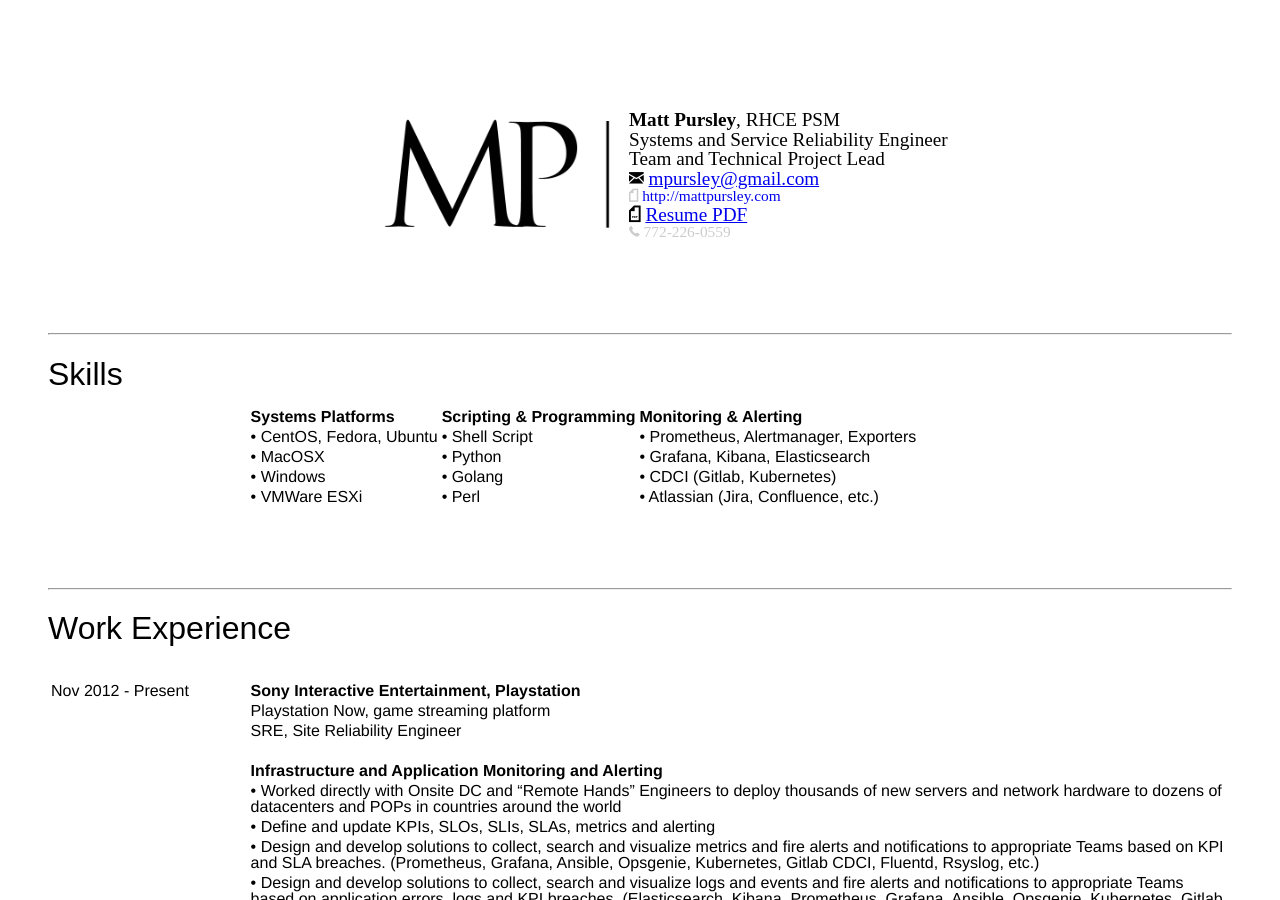
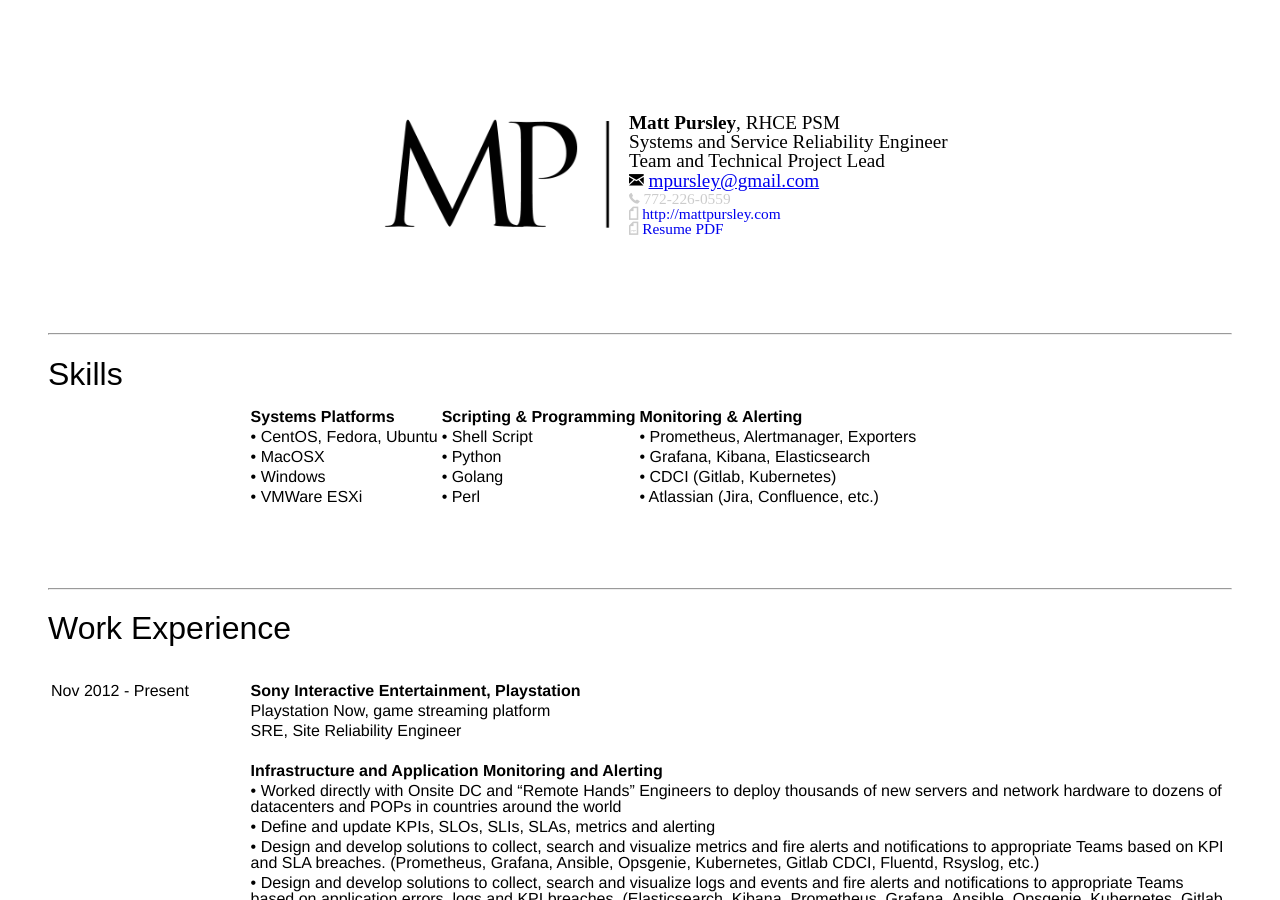
Before and after one commit to mpursley/mpursley.github.io, a Jekyll site: the page built from resume.md, in a window 1280 px wide and 900 px high. Built offline with Jekyll 4.4.1, drawn with Linux system fonts in a browser that asks for light colours.

Commit message:
Update resume.md

```diff
--- a/resume.md
+++ b/resume.md
@@ -18,15 +18,13 @@
         <a href="mailto:mpursley@gmail.com">mpursley@gmail.com</a><br>
       </div>
       <div id="webaddress">
+        <i class="fi-telephone"></i> 772-226-0559
+      </div>
+      <div id="webaddress">
         <i class="fi-page"></i>
         <a href="http://mattpursley.com">http://mattpursley.com</a><br>
-      </div>
-      <div id="pdf">
         <i class="fi-page-pdf"></i>
         <a href="Matt_Pursley_Resume.pdf">Resume PDF</a><br>
-      </div>
-      <div id="webaddress">
-        <i class="fi-telephone"></i> 772-226-0559
       </div>
     </td>
   </tr>
```
